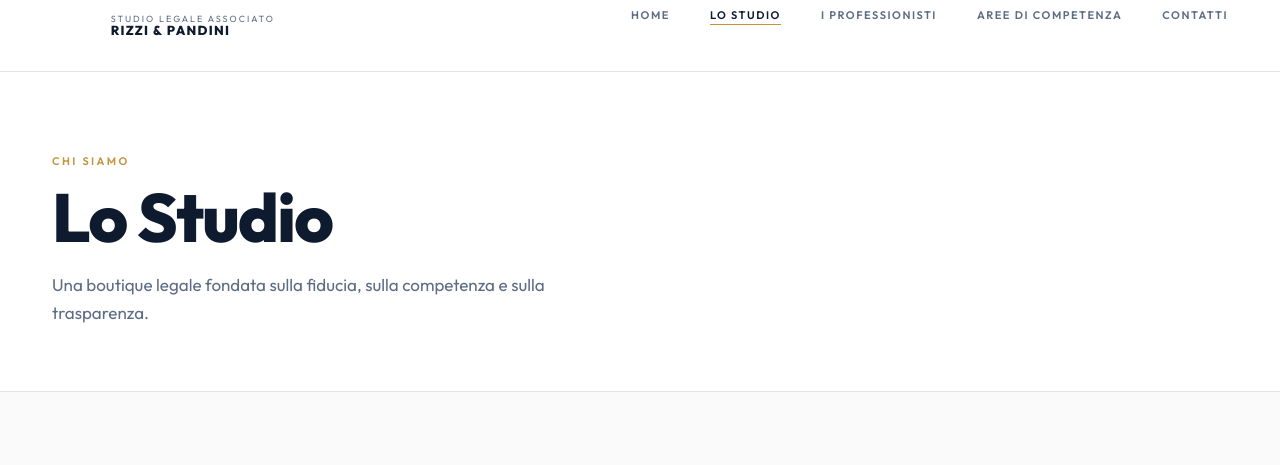
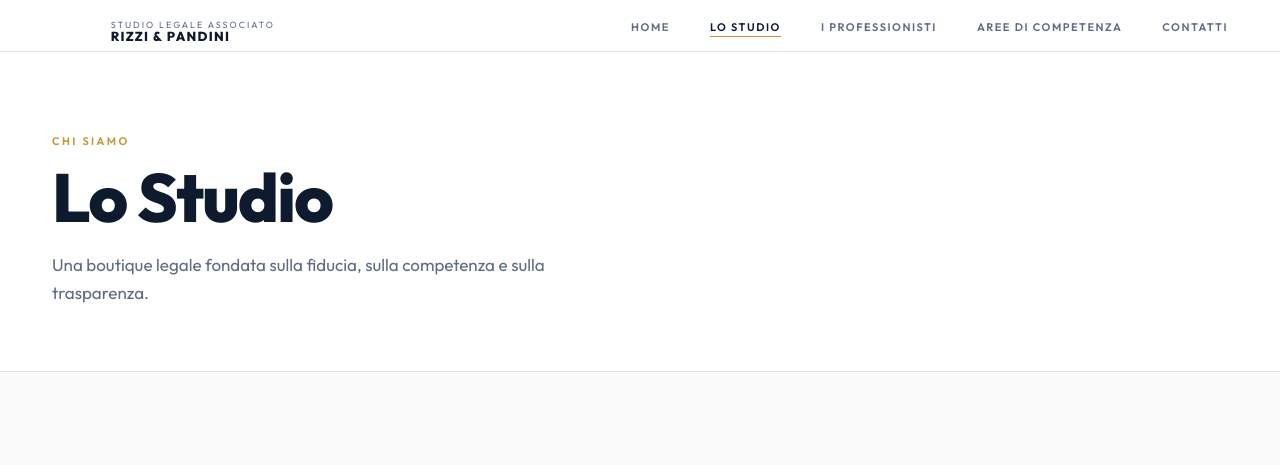
Before and after one commit to adambionexislab/websites, a PHP site: page /firm.html in a window 1280 px wide. Shown: the top 465 px of the page. Run offline with PHP 8.4, Linux system fonts and the light colour scheme.

Commit message:
fix nav bar

```diff
--- a/studiolegalerp/css/style.css
+++ b/studiolegalerp/css/style.css
@@ -24,7 +24,7 @@
   --r:           4px;
   --r-card:      6px;
   --max:         1240px;
-  --nav-h:       72px;
+  --nav-h:       52px;
   --py:          6rem;
 }
 
@@ -105,6 +105,7 @@ ul, ol { list-style: none; }
   display: flex;
   align-items: center;
   gap: 2.5rem;
+  margin-top: 12px;
 }
 .nav-links > li > a,
 .nav-links > li > button {
```
